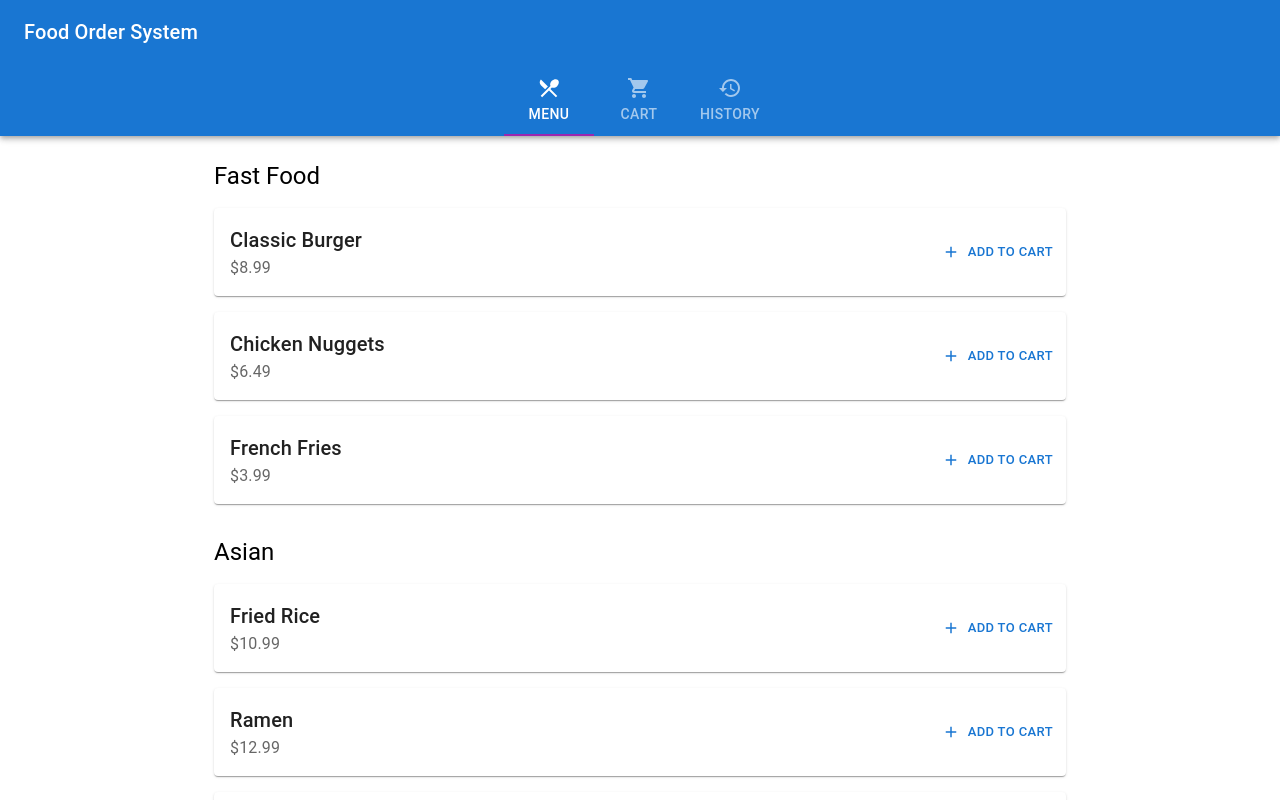
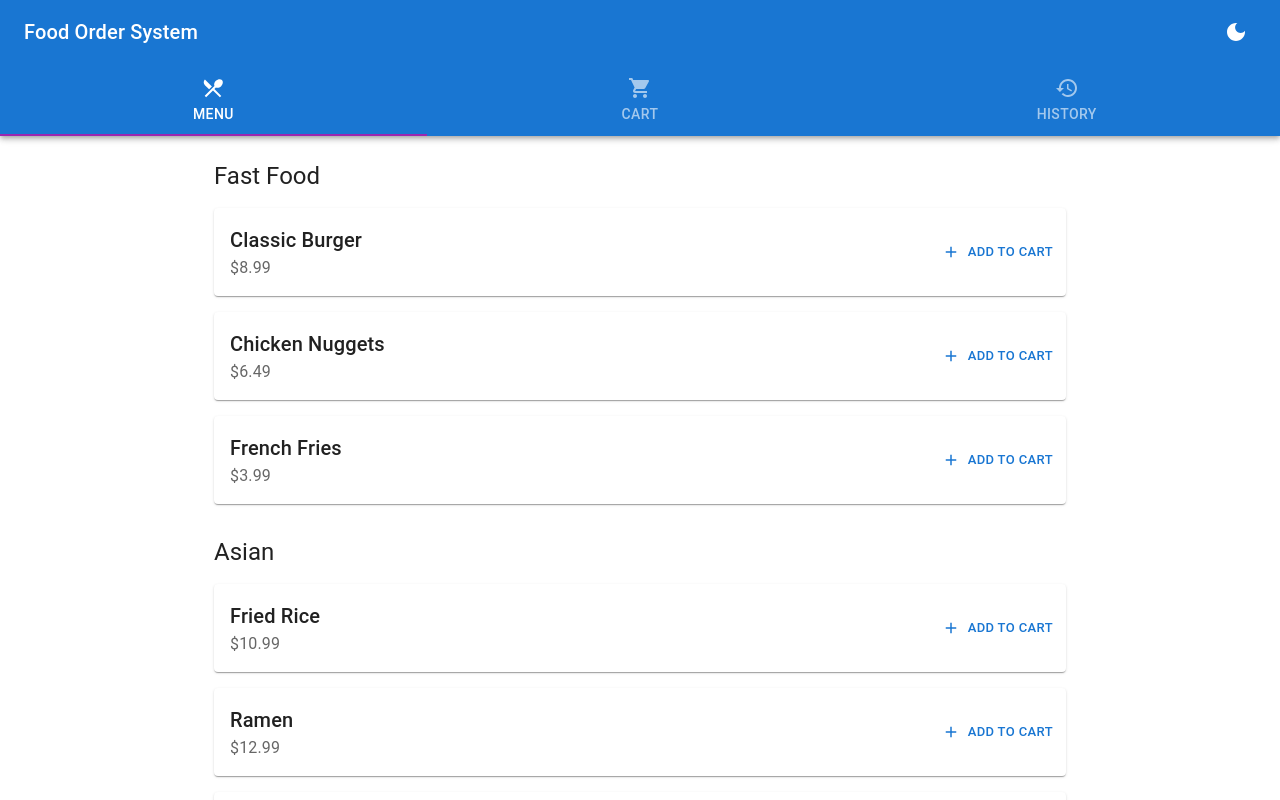
Before and after one commit to kero13ro/frontend-assignment, a React (Vite) app: page / in a window 1280 px wide. Shown: the top 800 px of the page. Built offline with nearby package versions, Linux system fonts and the light colour scheme.

Commit message:
feat: add dark mode toggle with theme persistence

```diff
--- a/src/components/RootLayout.tsx
+++ b/src/components/RootLayout.tsx
@@ -4,16 +4,18 @@ import {
   Badge,
   Box,
   Container,
+  IconButton,
   Tab,
   Tabs,
   Toolbar,
   Typography,
 } from '@mui/material'
-import { RestaurantMenu, ShoppingCart, History } from '@mui/icons-material'
+import { RestaurantMenu, ShoppingCart, History, DarkMode, LightMode } from '@mui/icons-material'
 import { NotificationProvider } from './NotificationProvider'
 import { ErrorBoundary } from './ErrorBoundary'
 import { useAppSelector } from '../store/hooks'
 import { selectCartItemCount } from '../features/cart/cartSlice'
+import { useThemeMode } from '../useThemeMode'
 
 const tabToPath = ['/', '/cart', '/history'] as const
 const pathToTab = Object.fromEntries(
@@ -22,6 +24,7 @@ const pathToTab = Object.fromEntries(
 
 export function RootLayout() {
   const cartItemCount = useAppSelector(selectCartItemCount)
+  const { mode, toggleTheme } = useThemeMode()
   const navigate = useNavigate()
   const { pathname } = useLocation()
   const currentTab = pathToTab[pathname] ?? 0
@@ -34,16 +37,19 @@ export function RootLayout() {
     <Box sx={{ display: 'flex', flexDirection: 'column', minHeight: '100vh' }}>
       <AppBar position="static">
         <Toolbar>
-          <Typography variant="h6" sx={{ flexGrow: 1 }}>
+          <Typography variant="h6" sx={{ flexGrow: 1, display: { xs: 'none', sm: 'block' } }}>
             Food Order System
           </Typography>
+          <IconButton color="inherit" onClick={toggleTheme} aria-label="Toggle dark mode">
+            {mode === 'light' ? <DarkMode /> : <LightMode />}
+          </IconButton>
         </Toolbar>
         <Tabs
           value={currentTab}
           onChange={handleTabChange}
           textColor="inherit"
           indicatorColor="secondary"
-          centered
+          variant="fullWidth"
         >
           <Tab icon={<RestaurantMenu />} label="Menu" />
           <Tab
@@ -59,7 +65,7 @@ export function RootLayout() {
       </AppBar>
       <NotificationProvider>
         <ErrorBoundary>
-          <Container maxWidth="md" sx={{ py: 3, flex: 1 }}>
+          <Container maxWidth="md" sx={{ py: { xs: 2, sm: 3 }, flex: 1 }}>
             <Outlet />
           </Container>
         </ErrorBoundary>
--- a/src/main.tsx
+++ b/src/main.tsx
@@ -2,13 +2,16 @@ import { StrictMode } from 'react'
 import { createRoot } from 'react-dom/client'
 import { Provider } from 'react-redux'
 import { store } from './store'
+import { AppThemeProvider } from './theme'
 import { App } from './App'
 import './index.css'
 
 createRoot(document.getElementById('root')!).render(
   <StrictMode>
     <Provider store={store}>
-      <App />
+      <AppThemeProvider>
+        <App />
+      </AppThemeProvider>
     </Provider>
   </StrictMode>,
 )
--- /dev/null
+++ b/src/theme.tsx
@@ -0,0 +1,37 @@
+import { useMemo, useState } from 'react'
+import type { ReactNode } from 'react'
+import { CssBaseline, ThemeProvider, createTheme } from '@mui/material'
+import { ThemeModeContext } from './useThemeMode'
+
+type ThemeMode = 'light' | 'dark'
+
+function loadThemeMode(): ThemeMode {
+  try {
+    const stored = localStorage.getItem('theme-mode')
+    if (stored === 'light' || stored === 'dark') return stored
+  } catch { /* ignore */ }
+  return 'light'
+}
+
+export function AppThemeProvider({ children }: { children: ReactNode }) {
+  const [mode, setMode] = useState<ThemeMode>(loadThemeMode)
+
+  const toggleTheme = () => {
+    setMode((prev) => {
+      const next = prev === 'light' ? 'dark' : 'light'
+      try { localStorage.setItem('theme-mode', next) } catch { /* ignore */ }
+      return next
+    })
+  }
+
+  const theme = useMemo(() => createTheme({ palette: { mode } }), [mode])
+
+  return (
+    <ThemeModeContext.Provider value={{ mode, toggleTheme }}>
+      <ThemeProvider theme={theme}>
+        <CssBaseline />
+        {children}
+      </ThemeProvider>
+    </ThemeModeContext.Provider>
+  )
+}
--- /dev/null
+++ b/src/useThemeMode.ts
@@ -0,0 +1,16 @@
+import { createContext, useContext } from 'react'
+
+type ThemeMode = 'light' | 'dark'
+
+export interface ThemeModeContextValue {
+  mode: ThemeMode
+  toggleTheme: () => void
+}
+
+export const ThemeModeContext = createContext<ThemeModeContextValue | null>(null)
+
+export function useThemeMode() {
+  const context = useContext(ThemeModeContext)
+  if (!context) throw new Error('useThemeMode must be used within AppThemeProvider')
+  return context
+}
```
Also changed, not shown: src/test/testUtils.tsx (+4 -1 lines).
